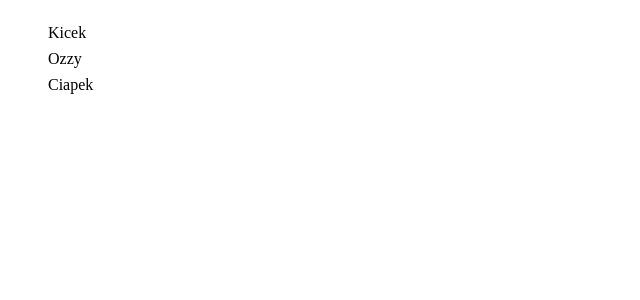
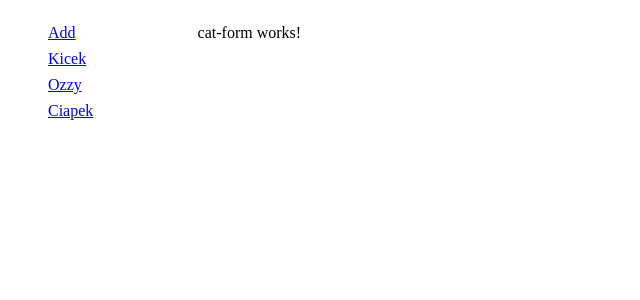
Before and after one commit to lmlynik/angular-workshop, an Angular app in the folder codementors/: page /add in a window 1280 px wide. Shown: the top 300 px of the page, without its empty margins (0-640 px from the left). Built offline with nearby package versions, Linux system fonts and the light colour scheme.

Commit message:
Routing example

```diff
--- a/codementors/src/app/cat-detail/cat-detail.component.ts
+++ b/codementors/src/app/cat-detail/cat-detail.component.ts
@@ -1,6 +1,7 @@
 import { Component, OnInit, Input, Output, EventEmitter } from "@angular/core";
 import { Cat } from "../cat";
 import { CatService } from "../cat.service";
+import { ActivatedRoute, Params } from "@angular/router";
 
 @Component({
   selector: "app-cat-detail",
@@ -11,9 +12,14 @@ export class CatDetailComponent implements OnInit {
   @Input() cat: Cat;
   @Output() deleted = new EventEmitter<Cat>();
 
-  constructor(private catService: CatService) {}
+  constructor(private catService: CatService, private route: ActivatedRoute) {}
 
-  ngOnInit() {}
+  ngOnInit() {
+    this.route.params.forEach((params: Params) => {
+      const id = params["id"];
+      this.catService.getCatById(id).subscribe(cat => (this.cat = cat));
+    });
+  }
 
   delete() {
     this.catService.deleteCat(this.cat);
--- /dev/null
+++ b/codementors/src/app/cat-form/cat-form.component.html
@@ -0,0 +1,3 @@
+<p>
+  cat-form works!
+</p>
--- /dev/null
+++ b/codementors/src/app/cat-form/cat-form.component.ts
@@ -0,0 +1,15 @@
+import { Component, OnInit } from '@angular/core';
+
+@Component({
+  selector: 'app-cat-form',
+  templateUrl: './cat-form.component.html',
+  styleUrls: ['./cat-form.component.css']
+})
+export class CatFormComponent implements OnInit {
+
+  constructor() { }
+
+  ngOnInit() {
+  }
+
+}
--- a/codementors/src/app/cat.service.ts
+++ b/codementors/src/app/cat.service.ts
@@ -1,14 +1,45 @@
 import { Injectable } from "@angular/core";
-import { Subject } from "rxjs/Subject";
 import { Cat } from "./cat";
+import { Subject, Observable } from "rxjs/Rx";
 
 @Injectable()
 export class CatService {
   constructor() {}
 
+  private cats: Cat[] = [
+    {
+      id: "1",
+      name: "Kicek",
+      img:
+        "https://pbs.twimg.com/profile_images/630664501776527361/nIK2xTUE_400x400.jpg",
+      foods: []
+    },
+    {
+      id: "2",
+      name: "Ozzy",
+      img: "http://i0.kym-cdn.com/photos/images/original/000/460/633/a41.png",
+      foods: []
+    },
+    {
+      id: "3",
+      name: "Ciapek",
+      img:
+        "https://i.gr-assets.com/images/S/compressed.photo.goodreads.com/hostedimages/1515433106i/24859156.png",
+      foods: []
+    }
+  ];
+
   private catDeletedSource = new Subject<Cat>();
 
   catDeleted = this.catDeletedSource.asObservable();
+
+  getCats(): Observable<Cat[]> {
+    return Observable.of(this.cats);
+  }
+
+  getCatById(id: string): Observable<Cat> {
+    return Observable.of(this.cats.find(cat => cat.id == id));
+  }
 
   deleteCat(cat: Cat) {
     this.catDeletedSource.next(cat);
--- a/codementors/src/app/dashboard/dashboard.component.html
+++ b/codementors/src/app/dashboard/dashboard.component.html
@@ -1,15 +1,16 @@
 <div class="dashboard">
   <div class="sidebar">
+
     <ul>
-      <li *ngFor="let cat of cats" (click)="select(cat)">
-        {{cat.name}}
+      <li>
+        <a routerLink="/add">Add</a>
+      </li>
+      <li *ngFor="let cat of cats">
+        <a routerLink="/cats/{{cat.id}}">{{cat.name}}</a>
       </li>
     </ul>
   </div>
   <div class="content">
-    <app-cat-detail
-    *ngIf="!!selectedCat"
-    [cat]="selectedCat"
-    (deleted)="onDeleted($event)"></app-cat-detail>
+    <router-outlet></router-outlet>
   </div>
 </div>
--- a/codementors/src/app/dashboard/dashboard.component.ts
+++ b/codementors/src/app/dashboard/dashboard.component.ts
@@ -10,29 +10,7 @@ import { Subscription } from "rxjs/Subscription";
 })
 export class DashboardComponent implements OnInit, OnDestroy {
   catDeletionSub: Subscription;
-  selectedCat: Cat;
-  cats: Cat[] = [
-    {
-      id: "1",
-      name: "Kicek",
-      img:
-        "https://pbs.twimg.com/profile_images/630664501776527361/nIK2xTUE_400x400.jpg",
-      foods: []
-    },
-    {
-      id: "2",
-      name: "Ozzy",
-      img: "http://i0.kym-cdn.com/photos/images/original/000/460/633/a41.png",
-      foods: []
-    },
-    {
-      id: "3",
-      name: "Ciapek",
-      img:
-        "https://i.gr-assets.com/images/S/compressed.photo.goodreads.com/hostedimages/1515433106i/24859156.png",
-      foods: []
-    }
-  ];
+  cats: Cat[];
 
   constructor(private catService: CatService) {}
 
@@ -40,18 +18,15 @@ export class DashboardComponent implements OnInit, OnDestroy {
     this.catDeletionSub = this.catService.catDeleted.subscribe(deletedCat =>
       this.onDeleted(deletedCat)
     );
+
+    this.catService.getCats().subscribe(cats => this.cats = cats);
   }
 
   ngOnDestroy() {
     this.catDeletionSub.unsubscribe();
   }
 
-  select(cat: Cat) {
-    this.selectedCat = cat;
-  }
-
   onDeleted(cat: Cat) {
     this.cats = this.cats.filter(c => c.id != cat.id);
-    this.selectedCat = null;
   }
 }
```
Also changed, not shown: codementors/src/app/app-routing.module.ts (added, +18 -0 lines), codementors/src/app/app.module.ts (+6 -2 lines), codementors/src/app/cat-form/cat-form.component.css (added), 1 other file (tests, documents, lock files or other folders).
